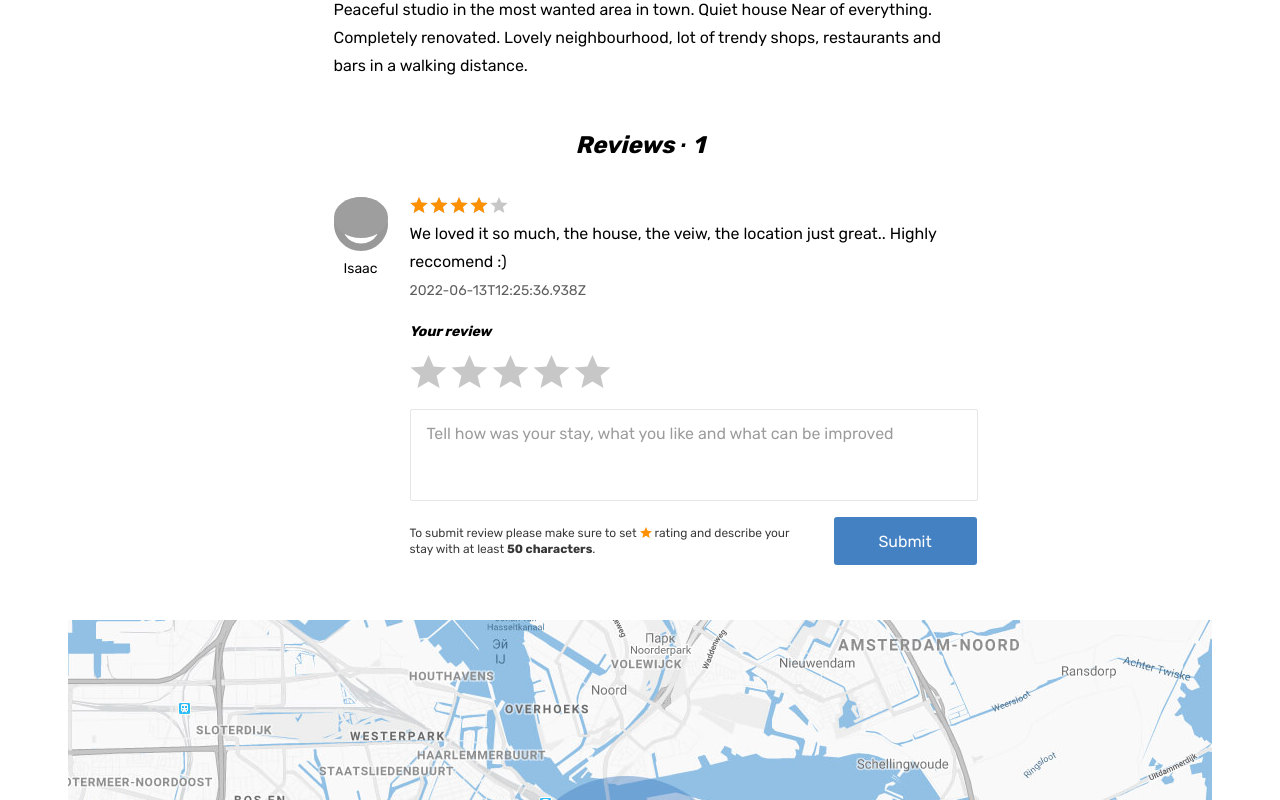
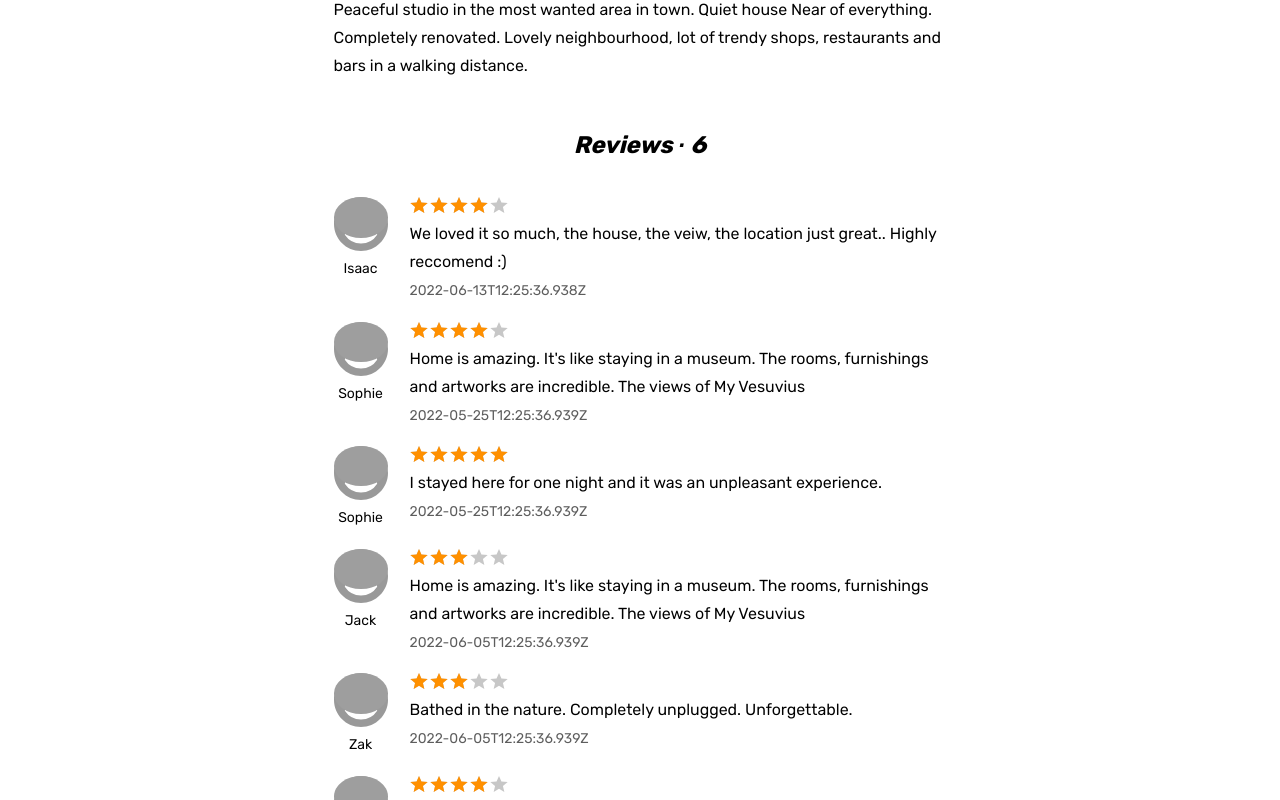
Before and after one commit to htmlacademy-react/2045545-six-cities-10, a React (Create React App) app in the folder project/: page /offer/1 in a window 1280 px wide. Shown: the part 1240-2040 px from the top of the page. Built offline with nearby package versions, Linux system fonts and the light colour scheme; grey boxes are pictures that could not be loaded.

Commit message:
добавила компонент списка   комментариев

```diff
--- a/project/src/components/review-form/review-form.tsx
+++ b/project/src/components/feedback-form/feedback-form.tsx
@@ -1,7 +1,7 @@
 import {ChangeEvent, useState } from 'react';
 
 
-function ReviewForm(): JSX.Element {
+function FeedbackForm(): JSX.Element {
   const [formData, setFormData] = useState({
     fiveStars: false,
     fourStars: false,
@@ -69,4 +69,4 @@ function ReviewForm(): JSX.Element {
   );
 }
 
-export default ReviewForm;
+export default FeedbackForm;
--- a/project/src/components/review/review.tsx
+++ b/project/src/components/feedback/feedback.tsx
@@ -19,8 +19,6 @@ function Feedback({review}: FeedbackProps): JSX.Element {
     avatarUrl,
     // isPro,
     name} = user;
-
-  console.log(review);
 
 
   const starWidth: number = ratingPercentage(rating);
--- /dev/null
+++ b/project/src/components/feedbacks-list/feedbacks-list.tsx
@@ -0,0 +1,24 @@
+import { Fragment } from 'react';
+import {Reviews} from '../../types/reviews';
+import Feedback from '../feedback/feedback';
+
+
+type FeedbacksListProps = {
+  reviews: Reviews;
+};
+
+function FeedbacksList({reviews}: FeedbacksListProps): JSX.Element {
+
+
+  return (
+    <Fragment>
+      <h2 className="reviews__title">Reviews &middot; <span className="reviews__amount">{reviews.length}</span></h2>
+      <ul className="reviews__list">
+        {reviews.map((review) => <Feedback review={review} key= {review.id}/>)}
+      </ul>
+    </Fragment>
+
+  );
+}
+
+export default FeedbacksList;
--- a/project/src/pages/offer-screen/offer-screen.tsx
+++ b/project/src/pages/offer-screen/offer-screen.tsx
@@ -1,11 +1,11 @@
 import Header from '../../components/header/header';
-import ReviewForm from '../../components/review-form/review-form';
+import ReviewForm from '../../components/feedback-form/feedback-form';
 import {useParams} from 'react-router-dom';
 import {Offers} from '../../types/offer';
 import {ratingPercentage, firstLetterToUpperCase} from '../../utils/utils';
 import NotFoundScreen from '../not-found-screen/not-found-screen';
 import { Reviews } from '../../types/reviews';
-import Review from '../../components/review/review';
+import FeedbacksList from '../../components/feedbacks-list/feedbacks-list';
 
 type OfferScreenProps ={
   offers: Offers,
@@ -25,8 +25,6 @@ function OfferScreen({offers, reviews}: OfferScreenProps): JSX.Element {
   }
 
 
-  console.log(reviews);
-
   const {isPremium, images, title, rating, type, maxAdults, bedrooms, price, goods, host, description} = chosenOffer ;
   const starWidth = ratingPercentage(rating);
   const firstLetterCapitalizedType = firstLetterToUpperCase(type);
@@ -35,7 +33,6 @@ function OfferScreen({offers, reviews}: OfferScreenProps): JSX.Element {
   return (
     <div className="page">
       <Header />
-
       <main className="page__main page__main--property">
         <section className="property">
           <div className="property__gallery-container container">
@@ -154,10 +151,7 @@ function OfferScreen({offers, reviews}: OfferScreenProps): JSX.Element {
                 </div>
               </div>
               <section className="property__reviews reviews">
-                <h2 className="reviews__title">Reviews &middot; <span className="reviews__amount">1</span></h2>
-                <ul className="reviews__list">
-                  <Review review ={reviews[0]}/>
-                </ul>
+                <FeedbacksList reviews ={reviews}/>
                 <ReviewForm />
               </section>
             </div>
```
